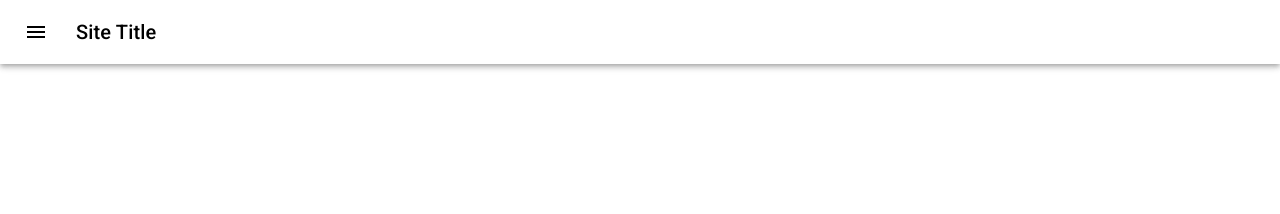
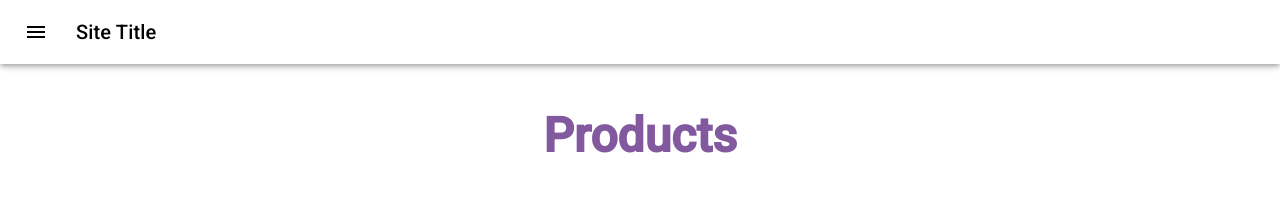
Before and after one commit to SemihDurmus/etsyDemo, a React (Create React App) app: page / in a window 1280 px wide. Shown: the top 214 px of the page. Built offline with nearby package versions, Linux system fonts and the light colour scheme.

Commit message:
url update

```diff
--- a/src/App.js
+++ b/src/App.js
@@ -11,7 +11,7 @@ function App() {
       <NavBar />
       <Switch>
         <Route path="/products/:id" exact component={ProductDetails} />
-        <Route path="/products" component={Products} />
+        <Route path="/" component={Products} />
         <Route path="/blog" exact component={Blog} />
       </Switch>
     </Router>
```
